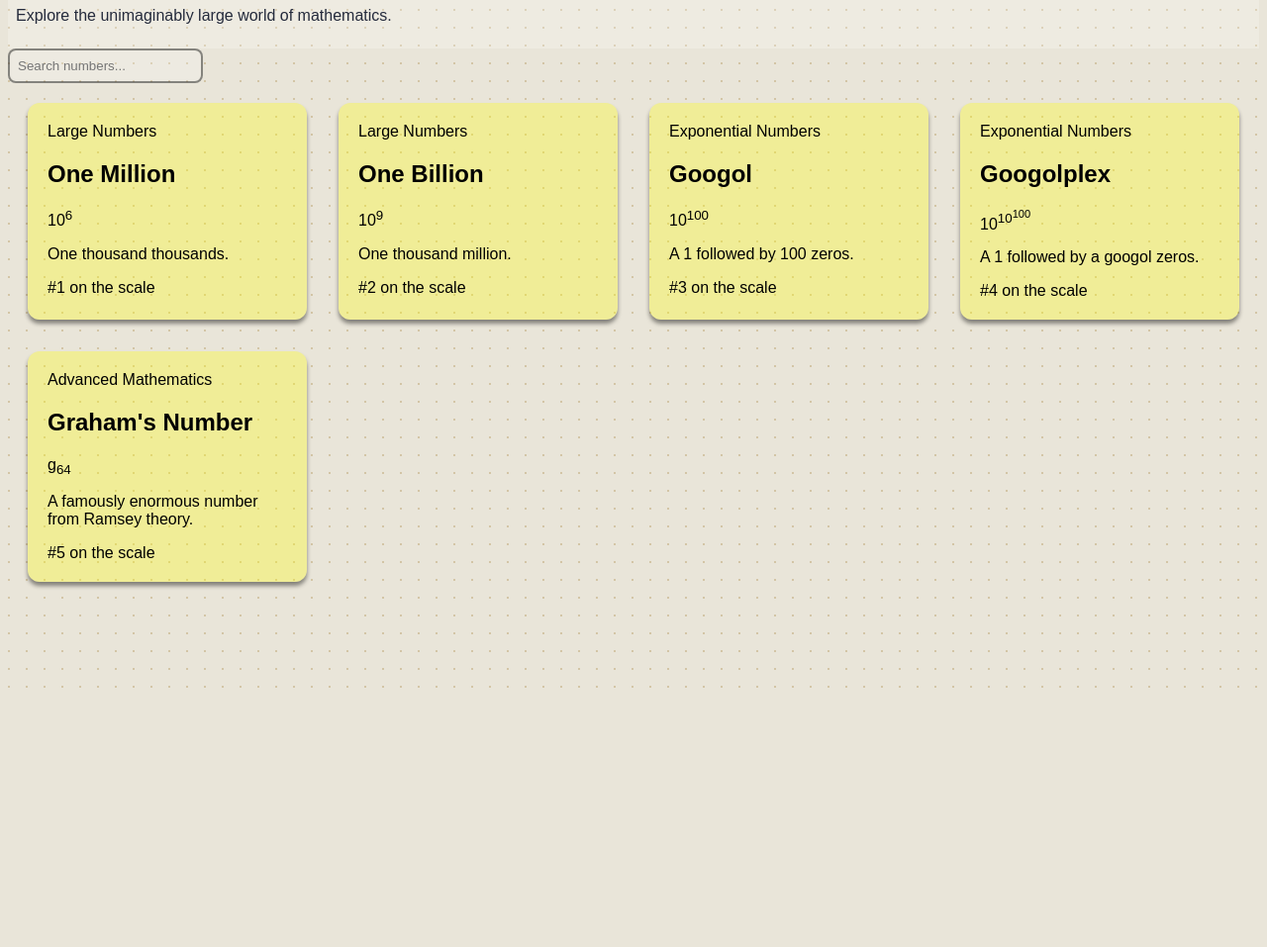
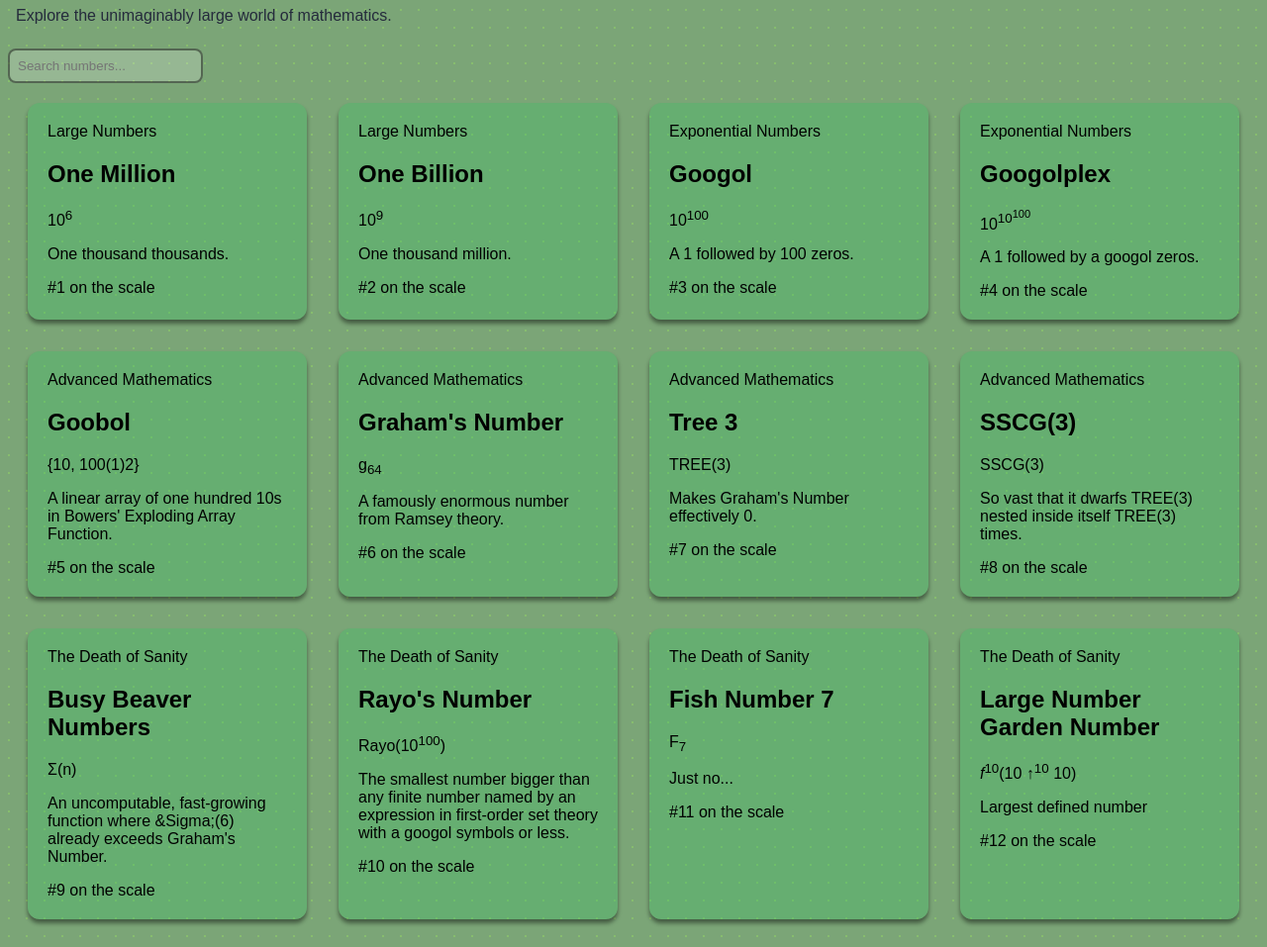
Before and after one commit to GAMEKING1407/My-Cool-Mini-Projects, a plain HTML site: page scale/scale.html in a window 1280 px wide. Shown: the part 89-1046 px from the top of the page at 99% size. Before the commit the page ends 800 px from the top, so only its background shows below. Drawn offline with Linux system fonts and the light colour scheme.

Commit message:
updated scale

```diff
--- a/scale/scale.json
+++ b/scale/scale.json
@@ -1,6 +1,5 @@
 {
-    "numbers":
-    {
+    "numbers": {
         "numbers": [
             {
                 "id": "million",
@@ -31,11 +30,60 @@
                 "description": "A 1 followed by a googol zeros."
             },
             {
+                "id": "goobol",
+                "name": "Goobol",
+                "category": "Advanced Mathematics",
+                "notation": "{10, 100(1)2}",
+                "description": "A linear array of one hundred 10s in Bowers' Exploding Array Function."
+            },
+            {
                 "id": "g64",
                 "name": "Graham's Number",
                 "category": "Advanced Mathematics",
                 "notation": "g<sub>64</sub>",
                 "description": "A famously enormous number from Ramsey theory."
+            },
+            {
+                "id": "tree3",
+                "name": "Tree 3",
+                "category": "Advanced Mathematics",
+                "notation": "TREE(3)",
+                "description": "Makes Graham's Number effectively 0."
+            },
+            {
+                "id": "sscg3",
+                "name": "SSCG(3)",
+                "category": "Advanced Mathematics",
+                "notation": "SSCG(3)",
+                "description": "So vast that it dwarfs TREE(3) nested inside itself TREE(3) times."
+            },
+            {
+                "id": "busy beavers",
+                "name": "Busy Beaver Numbers",
+                "category": "The Death of Sanity",
+                "notation": "&Sigma;(n)",
+                "description": "An uncomputable, fast-growing function where &Sigma;(6) already exceeds Graham's Number."
+            },
+            {
+                "id": "rayo",
+                "name": "Rayo's Number",
+                "category": "The Death of Sanity",
+                "notation": "Rayo(10<sup>100</sup>)",
+                "description": "The smallest number bigger than any finite number named by an expression in first-order set theory with a googol symbols or less."
+            },
+            {
+                "id": "fish number 7",
+                "name": "Fish Number 7",
+                "category": "The Death of Sanity",
+                "notation": "F<sub>7</sub>",
+                "description": "Just no..."
+            },
+            {
+                "id": "large number garden number",
+                "name": "Large Number Garden Number",
+                "category": "The Death of Sanity",
+                "notation": "<i>f</i><sup>10</sup>(10 &uarr;<sup>10</sup> 10)",
+                "description": "Largest defined number"
             }
         ]
     }
--- a/scale/style.css
+++ b/scale/style.css
@@ -1,7 +1,7 @@
 body {
     font-family: Arial, Helvetica, sans-serif;
-    background-color: #e9e5d9;
-    background-image: radial-gradient(#d3c5a6 0.8px, transparent 0.8px);
+    background-color: #7ba577;
+    background-image: radial-gradient(#87bd6e 0.8px, transparent 0.8px);
     background-size: 18px 18px;
 }
 
@@ -13,7 +13,7 @@ body {
 }
 
 .number-card {
-    background: #ffff004e;
+    background: #36c2644e;
     padding: 20px;
     border-radius: 12px;
     box-shadow: 0 4px 4px #00000071;
@@ -35,7 +35,5 @@ body {
 
 header {
     color: #252b3c;
-    background-color: #ffffff35;
-    border-color: #00000071;
     padding: 0.5rem;
 }
```
